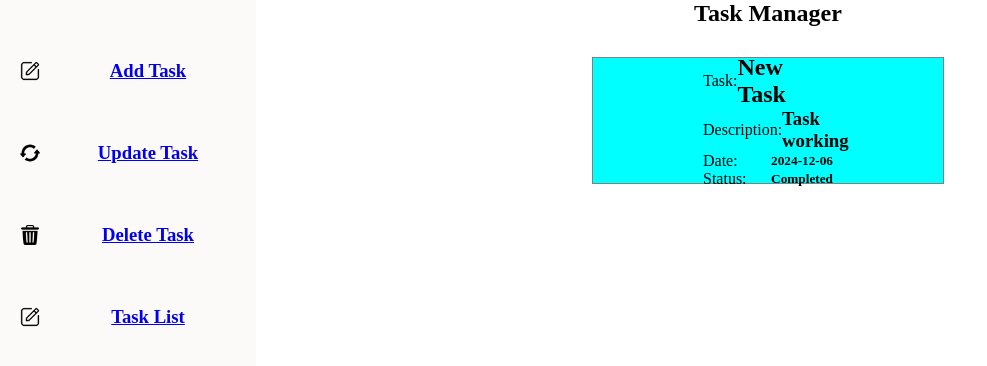
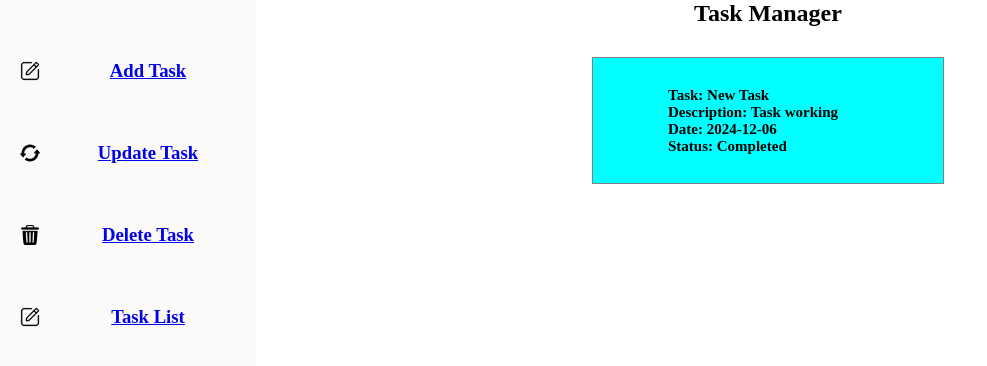
Before and after one commit to Ashok41-dev/TaskManager, a Flask app: page /tasklist in a window 1280 px wide. Shown: the top 366 px of the page, without its empty margins (0-987 px from the left). Run offline with Flask 3, Linux system fonts and the light colour scheme; data comes from the database, SQL or seed files in the repository; both versions use the stored data as it was after the commit.

Commit message:
corrections

```diff
--- a/TaskManager/static/css/index.css
+++ b/TaskManager/static/css/index.css
@@ -84,7 +84,9 @@ h1{
     display: flex;
     justify-content: space-between;
     align-items: center;
-    width:130px ;
+    width:200px;
+    font-size: 15px;
+    font-weight: 600;
 }
 
 .taskmanager
--- a/TaskManager/templates/components/tasklist.html
+++ b/TaskManager/templates/components/tasklist.html
@@ -2,10 +2,10 @@
 <div class="taskmanager">
     {% for i in task %}
     <div class="tasklist">
-       <span> Task:<h2>{{i.taskname}}</h2></span>
-        <span>Description:<h3>{{i.description}}</h3></span>
-            <span> Date:<h5>{{i.date}}</h5></span>
-                <span> Status:<h5>{{i.status}}</h5></span>
+       <span> Task: {{i.taskname}}</span>
+        <span>Description: {{i.description}}</span>
+            <span> Date: {{i.date}}</span>
+                <span> Status: {{i.status}}</span>
     </div>
     {% endfor %}
 </div>
```
Also changed, not shown: TaskManager/templates/components/deletetask.html (+5 -3 lines), TaskManager/taskmanager.db.
